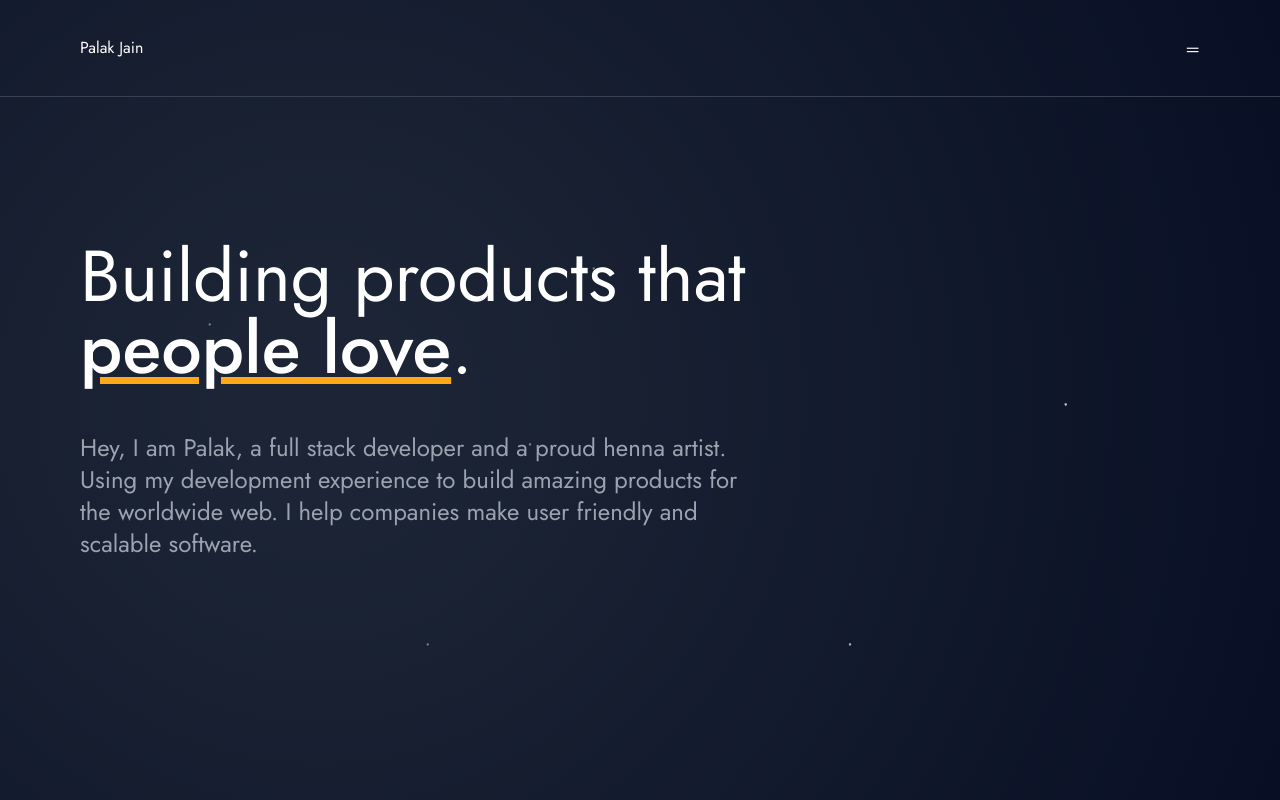
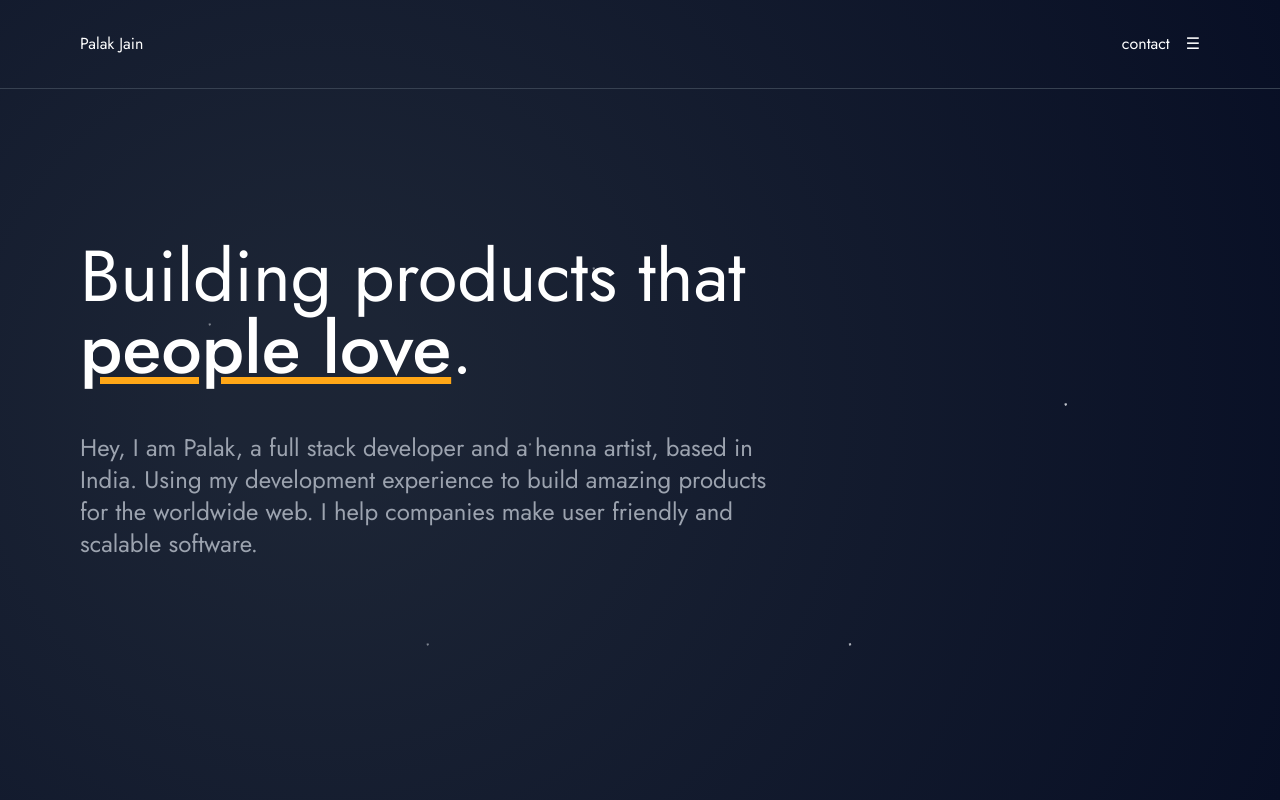
Before and after one commit to PalakJain9/New-Portfolio, a Next.js app: page / in a window 1280 px wide. Shown: the top 800 px of the page. Built offline with nearby package versions, Linux system fonts and the light colour scheme.

Commit message:
navbar color change on scroll

```diff
--- a/src/components/Contact.tsx
+++ b/src/components/Contact.tsx
@@ -4,6 +4,7 @@ import Link from "next/link";
 export default function Contact () {
   return (
     <div
+      id="contact"
       className="bg-darkBlue glow flex flex-col gap-5 justify-start items-start universalPadding pt-[2rem] pb-[4rem] text-gray-100"
     >
       <h1
--- a/src/components/Hero.tsx
+++ b/src/components/Hero.tsx
@@ -179,7 +179,7 @@ export default function Hero () {
         <p
           className="text-xl lg:text-2xl text-gray-400"
         >
-          Hey, I am Palak, a full stack developer and a proud henna artist. Using my development experience to build amazing products for the worldwide web. I help companies make user friendly and scalable software.
+          Hey, I am Palak, a full stack developer and a henna artist, based in India. Using my development experience to build amazing products for the worldwide web. I help companies make user friendly and scalable software.
         </p>
       </div>
     </div>
--- a/src/components/Navbar.tsx
+++ b/src/components/Navbar.tsx
@@ -5,6 +5,8 @@ import {
   DropdownMenuTrigger,
 } from "@/components/ui/dropdown-menu"
 import { Jost } from "next/font/google"
+import Link from "next/link";
+import React from "react"
 
 const jost = Jost({
   subsets: ['latin'],
@@ -12,25 +14,49 @@ const jost = Jost({
 })
 
 export default function Navbar () {
+
+  const [isScreenScrolled, setIsScreenScrolled] = React.useState(false);
+
+  function addColorToNav () {
+    window.scrollY >=100 ? setIsScreenScrolled(true) : setIsScreenScrolled(false)
+  }
+
+  React.useEffect(() => {
+    window.addEventListener('scroll', addColorToNav);
+    return () => {
+      window.removeEventListener('scroll', addColorToNav)
+    }
+  },[])
+
   return (
     <div
-      className="absolute top-0 flex flex-row justify-between items-center w-full bg-transparent py-[2rem] universalPadding border-b-[0.05rem] border-gray-700 text-white"
+      className={`z-30 fixed top-0 flex flex-row justify-between items-center w-full py-[2rem] universalPadding border-b-[0.05rem] border-gray-700 text-white
+      ${isScreenScrolled ? "bg-darkBlue glow" : "bg-transparent"}
+    `}
     >
       <p>Palak Jain</p>
 
+      <div
+        className="z-30 flex flex-row gap-4 justify-end items-center"
+      >
+        <Link
+          href="#contact"
+          > <p>contact</p>
+        </Link>
+
         <DropdownMenu>
           <DropdownMenuTrigger
-          className="z-30 relative text-2xl font-light"
-        > =
+            className="z-30 relative"
+          > &#9776;
           </DropdownMenuTrigger>
           <DropdownMenuContent
-          className={`z-30 absolute right-0 bg-darkBlue text-white ${jost.variable} font-sans font-normal border-gray-800`}
+            className={`z-30 absolute top-100 right-0 bg-darkBlue text-white ${jost.variable} font-sans border-gray-800`}
           >
             <DropdownMenuItem>Blogs</DropdownMenuItem>
             <DropdownMenuItem>Contact</DropdownMenuItem>
           </DropdownMenuContent>
         </DropdownMenu>
-
+      </div>
     </div>
   )
 }
--- a/src/styles/globals.css
+++ b/src/styles/globals.css
@@ -9,3 +9,9 @@
 .universalPadding {
   @apply px-[1.5rem] md:px-[2rem] lg:px-[5rem]
 }
+
+.stickyNav {
+  position: fixed;
+  top: 0;
+  width: 100%;
+}
```
Lines whose indentation alone changed are shown as unchanged.
